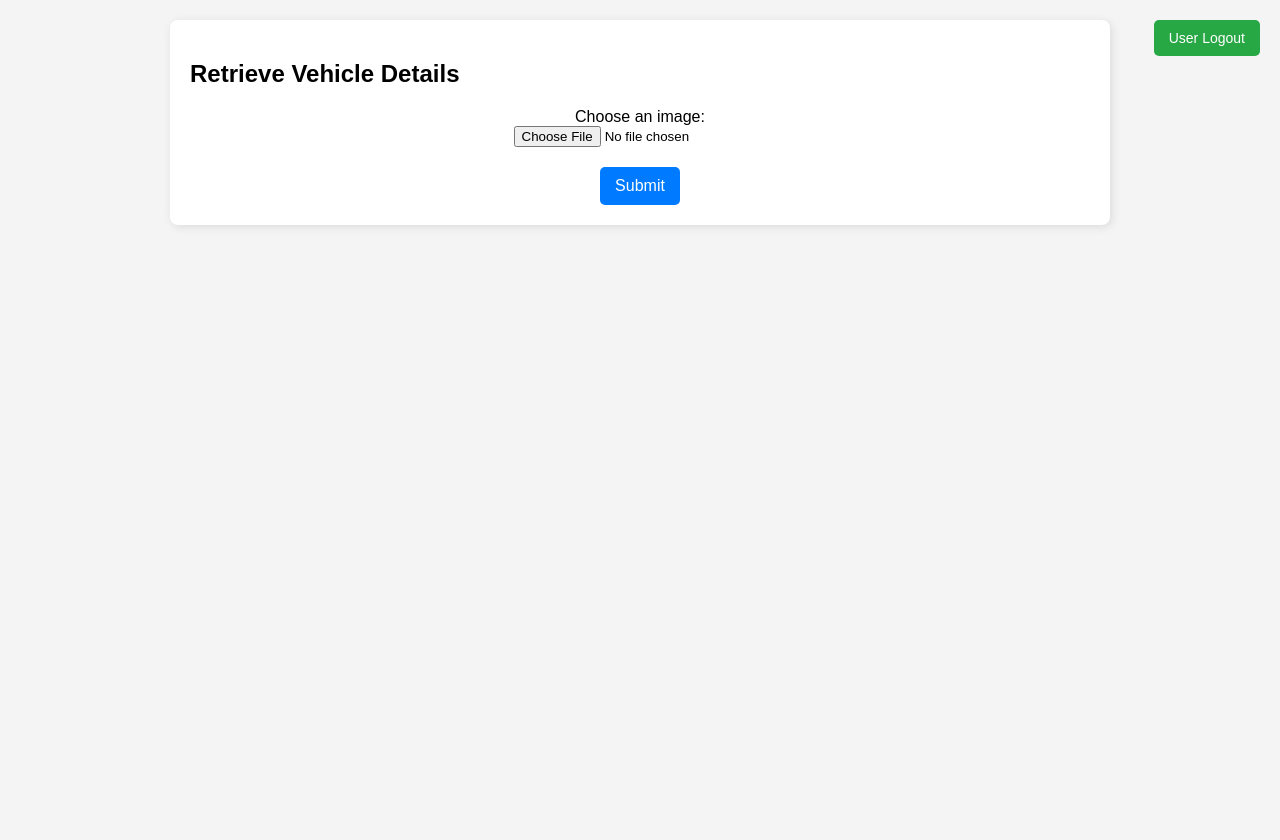
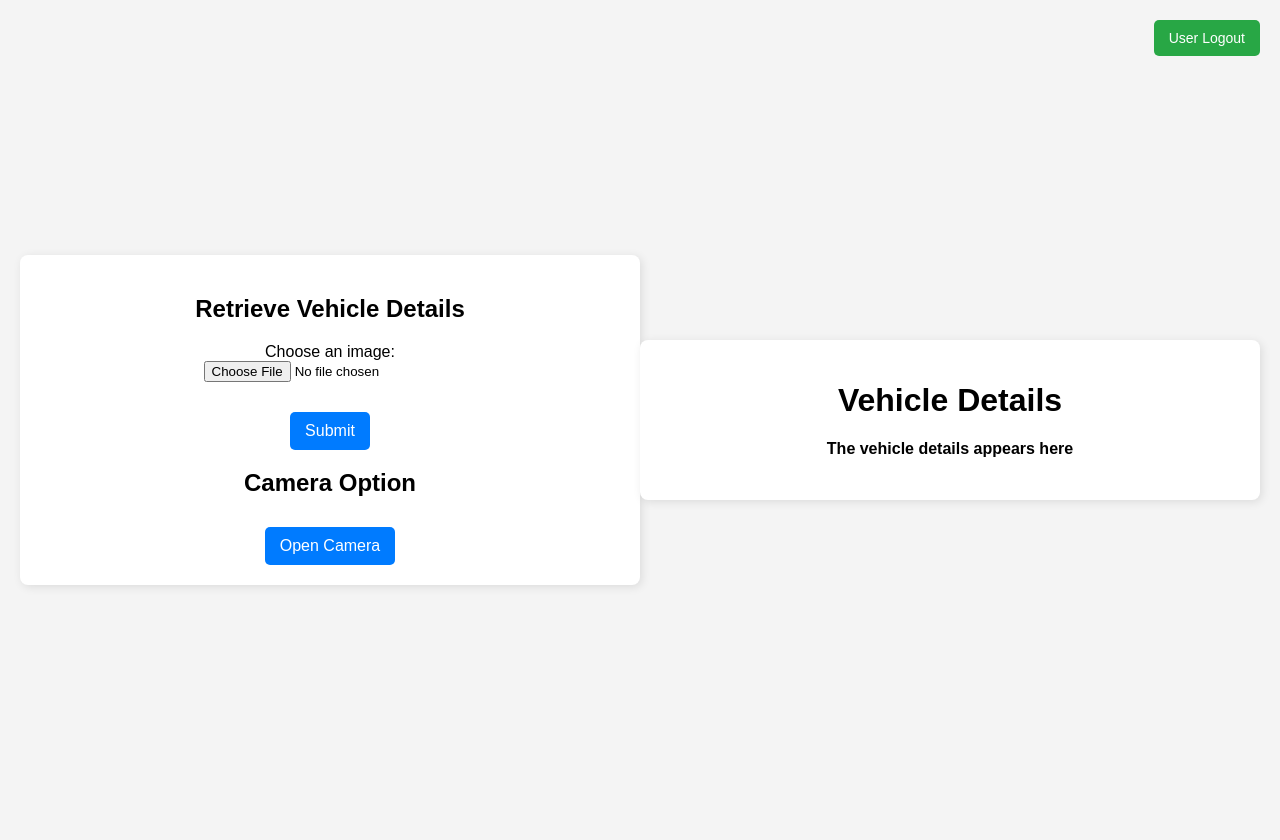
Before and after one commit to Jaya30102003/Automatic-Number-Plate-Recognition-System, a Flask app: page /user_home in a window 1280 px wide. Before the commit the page ends 227 px from the top, so only its background shows below. Run offline with Flask 3, Linux system fonts and the light colour scheme.

Commit message:
Updations

```diff
--- a/app.py
+++ b/app.py
@@ -58,7 +58,7 @@ class User(db.Model):
 
 
 UPLOAD_FOLDER = 'static/'
-model = YOLO(r'C:\Users\Dell\OneDrive\Desktop\ANPR\env\best.pt')  # Replace with your YOLO model path
+model = YOLO(r'C:\Users\Dell\OneDrive\Desktop\ANPR\best.pt')  # Replace with your YOLO model path
 reader = easyocr.Reader(['en'], gpu=False)  # EasyOCR initialized
 
 def extract_text_easyocr(image_input):
@@ -222,6 +222,7 @@ def register():
 
 @app.route('/user', methods=['GET', 'POST'])
 def user_login():
+    message = ''
     if request.method == 'POST':
         username = request.form['username']
         password = request.form['password']
@@ -231,8 +232,8 @@ def user_login():
             session['user'] = username
             return redirect(url_for('user_home'))
         else:
-            flash('Invalid credentials. Try again.', 'danger')
-    return render_template('user_login.html')
+            message = 'Invalid credentials. Try again.'
+    return render_template('user_login.html',message = message)
 
 @app.route('/user_home')
 def user_home():
@@ -286,6 +287,48 @@ def user_home():
 
     return render_template('retrieve.html')
 
+import base64
+from io import BytesIO
+from PIL import Image
+import numpy as np
+import cv2
+
+@app.route('/upload', methods=['POST'])
+def upload():
+    image_data = request.form['image']
+    # Decode the base64 image data
+    image_data = image_data.split(',')[1]
+    image_bytes = base64.b64decode(image_data)
+    image = Image.open(BytesIO(image_bytes))
+    # Convert PIL image to OpenCV format
+    image_cv = cv2.cvtColor(np.array(image), cv2.COLOR_RGB2BGR)
+
+    # Process the image with your model and EasyOCR
+    results = model(image_cv)
+
+    if len(results[0].boxes) == 0:
+        message = "No license plate detected."
+        return render_template('retrieve.html', message=message)
+
+    box = results[0].boxes[0]
+    x_min, y_min, x_max, y_max = map(int, box.xyxy[0].tolist())
+    license_plate_img = image_cv[y_min:y_max, x_min:x_max]
+    license_plate_img_rgb = cv2.cvtColor(license_plate_img, cv2.COLOR_BGR2RGB)
+    license_plate_text = extract_text_easyocr(license_plate_img_rgb).strip().upper()
+
+    if not license_plate_text:
+        message = "Could not detect license plate text."
+        return render_template('retrieve.html', message=message)
+
+    detail = Details.query.filter_by(veh_no=license_plate_text).first()
+
+    if detail:
+        return render_template('retrieve.html', detected_text=license_plate_text, detail=detail)
+    else:
+        message = f"Vehicle number '{license_plate_text}' not found in the database."
+        return render_template('retrieve.html', message=message)
+
+
 @app.route('/user_logout')
 def user_logout():
     session.pop('user', None)
--- a/templates/retrieve.html
+++ b/templates/retrieve.html
@@ -10,35 +10,25 @@
     font-family: Arial, sans-serif;
     margin: 20px;
     background-color: #f4f4f4;
+    display: flex;
+    justify-content: center;
+    align-items: center;
+    min-height: 100vh;
 }
 
 .container {
-            max-width: 900px; /* Increased width for better layout */
-            margin: auto;
+    max-width: 900px;
+    width: 100%;
     background: white;
     padding: 20px;
     box-shadow: 2px 2px 10px rgba(0, 0, 0, 0.1);
     border-radius: 8px;
-        }
-
-        .form-container {
-            display: flex;
-            align-items: flex-start; /* Align items to the top */
-        }
-
-        .image-section {
-            flex: 1; /* Make the image section take half the width */
-            padding-right: 20px;
-        }
-
-        .detail-section {
-            flex: 1; /* Make the detail section take the other half */
+    text-align: center;
 }
 
 /* Form styling */
 form {
     margin-top: 20px;
-            text-align: center;
 }
 
 input[type="file"] {
@@ -46,7 +36,7 @@
     margin: 0 auto 20px;
 }
 
-        input[type="submit"] {
+input[type="submit"], button {
     padding: 10px 15px;
     background: #007bff;
     color: white;
@@ -54,10 +44,18 @@
     border-radius: 5px;
     cursor: pointer;
     font-size: 16px;
+    margin-top: 10px;
 }
 
-        input[type="submit"]:hover {
+input[type="submit"]:hover, button:hover {
     background: #0056b3;
+}
+
+/* Video and Canvas styling */
+video, canvas {
+    display: none;
+    margin: 20px auto;
+    border: 1px solid #ccc;
 }
 
 /* Back to Admin button */
@@ -98,7 +96,7 @@
 }
 
 #imagePreview {
-            width: 100%; /* Adjust the size of the preview image */
+    width: 100%;
     height: auto;
     display: block;
     margin-top: 10px;
@@ -106,12 +104,8 @@
 
 /* Adjust layout for mobile */
 @media (max-width: 768px) {
-            .form-container {
-                flex-direction: column;
-            }
-
-            .image-section, .detail-section {
-                padding: 0;
+    .container {
+        padding: 10px;
     }
 }
 
@@ -147,6 +141,7 @@
             <input type="submit" value="Submit">
         </form>
 
+
         <div class="form-container">
             <!-- Image Preview Section -->
             <div class="image-section">
@@ -158,10 +153,27 @@
                 {% endif %}
             </div>
 
+            <h2> Camera Option </h2>
+        <button id="start-camera">Open Camera</button>
+        <video id="video" width="640" height="480" autoplay style="display: none;"></video>
+        <button id="capture" style="display: none;">Capture</button>
+        <canvas id="canvas" width="640" height="480" style="display: none;"></canvas>
+        <form id="upload-form" action="/upload" method="POST" enctype="multipart/form-data" style="display: none;">
+            <input type="hidden" name="image" id="image-data">
+            <button type="submit">Submit</button>
+        </form>
+
+        </div>
+    </div>
+
+    <div class="container">
         <!-- Vehicle Details Section -->
+         <h1>Vehicle Details</h1>
         <div class="detail-section">
             {% if message %}
                 <p>{{ message }}</p>
+            {% else %}
+            <h4>The vehicle details appears here</h4>
             {% endif %}
 
             {% if detail %}
@@ -190,7 +202,8 @@
             {% endif %}
         </div>
     </div>
-    </div>
+
+
 
     <script>
         function showImagePreview(event) {
@@ -208,6 +221,32 @@
                 reader.readAsDataURL(imageInput.files[0]);  // Read the selected file as data URL
             }
         }
+    const startCameraButton = document.getElementById('start-camera');
+    const video = document.getElementById('video');
+    const captureButton = document.getElementById('capture');
+    const canvas = document.getElementById('canvas');
+    const imageDataInput = document.getElementById('image-data');
+    const uploadForm = document.getElementById('upload-form');
+
+    let stream = null;
+
+    startCameraButton.addEventListener('click', async () => {
+        stream = await navigator.mediaDevices.getUserMedia({ video: true });
+        video.srcObject = stream;
+        video.style.display = 'block';
+        captureButton.style.display = 'block';
+        startCameraButton.style.display = 'none';
+    });
+
+    captureButton.addEventListener('click', () => {
+        canvas.getContext('2d').drawImage(video, 0, 0, canvas.width, canvas.height);
+        const imageDataURL = canvas.toDataURL('image/png');
+        imageDataInput.value = imageDataURL;
+        uploadForm.style.display = 'block';
+        captureButton.style.display = 'none';
+        video.style.display = 'none';
+        stream.getTracks().forEach(track => track.stop());
+    });
         </script>
 
 </body>
```
Also changed, not shown: details.db (deleted), fines.db (deleted), instance/details.db (added), users.db (deleted). Lines whose indentation alone changed are shown as unchanged.
